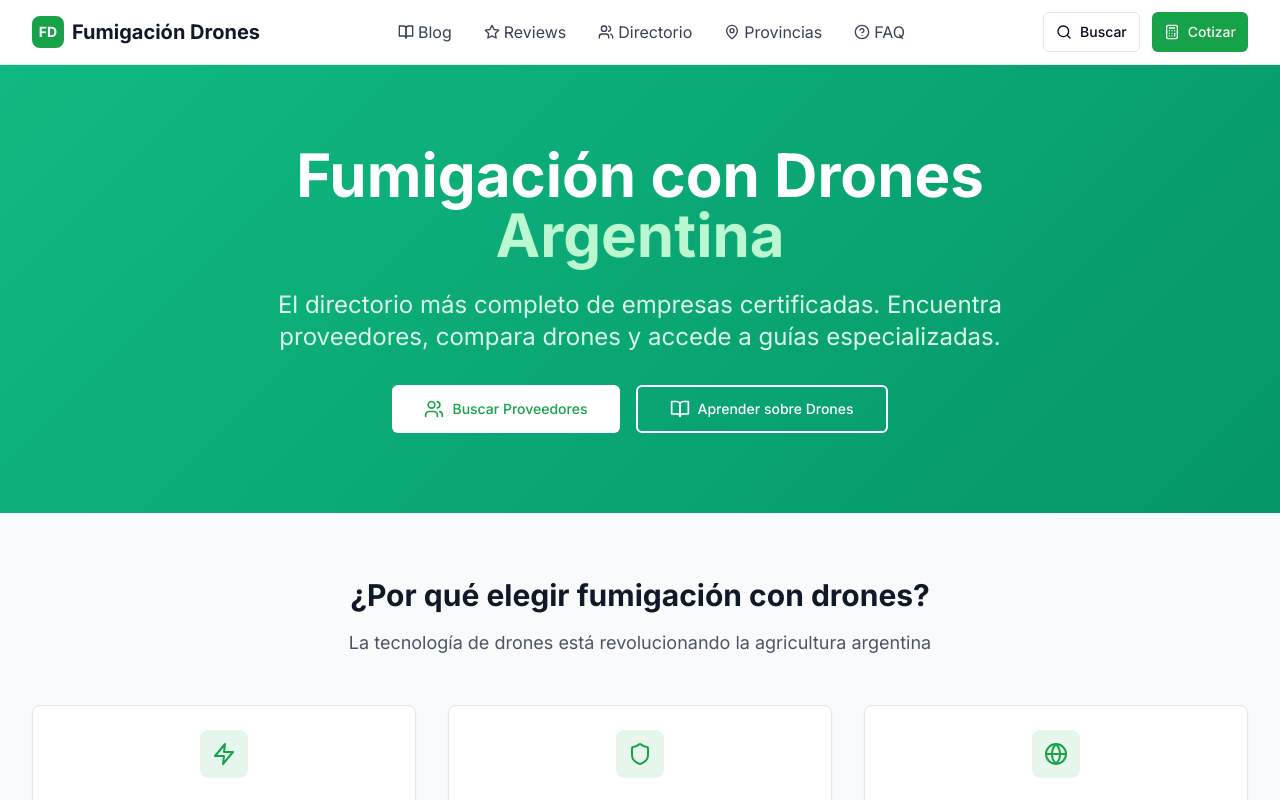
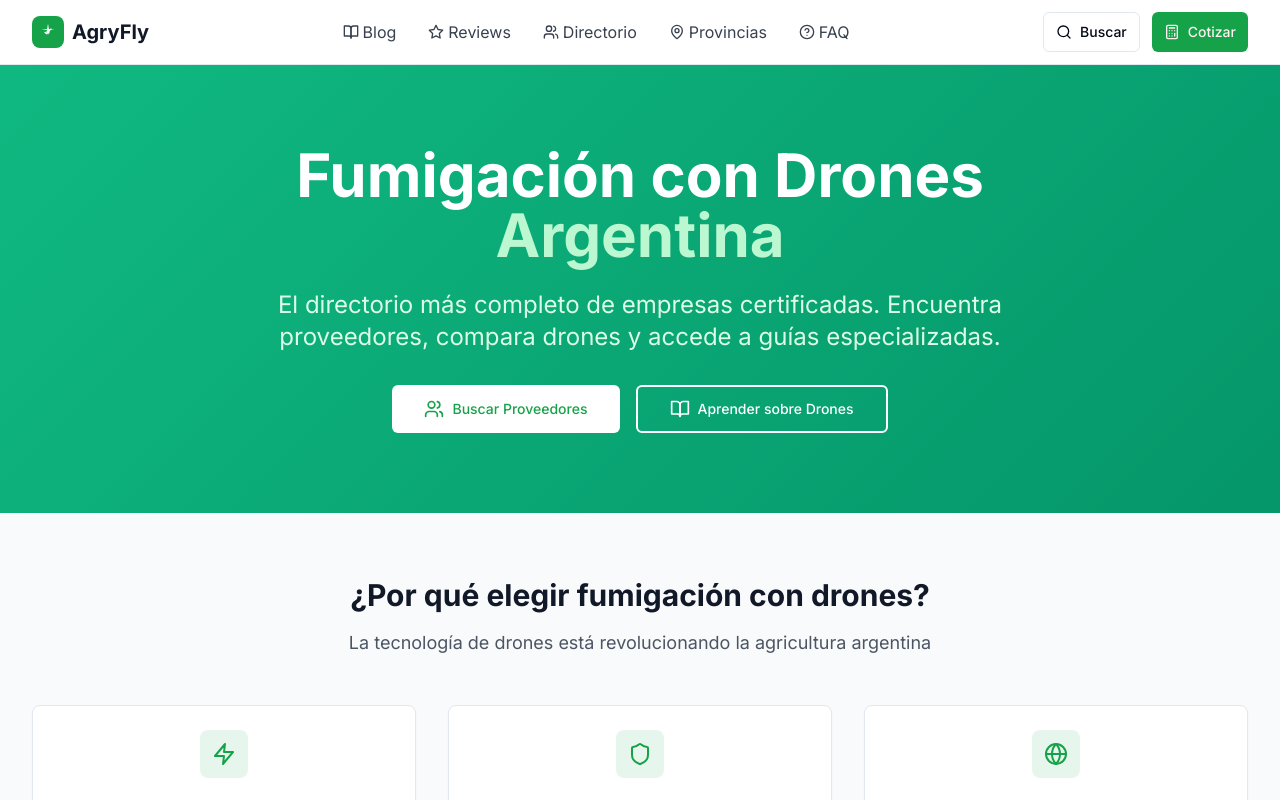
Before and after one commit to martingalmarino/drone-fumigaciones, a Next.js app: page / in a window 1280 px wide. Shown: the top 800 px of the page. Built offline with nearby package versions, Linux system fonts and the light colour scheme.

Commit message:
Cambiar marca a AgryFly en header y footer con nuevo logo profesional

```diff
--- a/components/Footer.tsx
+++ b/components/Footer.tsx
@@ -30,10 +30,14 @@ export default function Footer() {
           <div className="sm:col-span-2 lg:col-span-1">
             <div className="flex items-center mb-4">
               <div className="h-8 w-8 bg-primary rounded-lg flex items-center justify-center">
-                <span className="text-white font-bold text-sm">FD</span>
+                <svg className="h-5 w-5 text-white" viewBox="0 0 24 24" fill="currentColor">
+                  <path d="M12 2L13.09 8.26L20 9L13.09 9.74L12 16L10.91 9.74L4 9L10.91 8.26L12 2Z"/>
+                  <circle cx="12" cy="12" r="2" fill="currentColor"/>
+                  <path d="M8 12L10 14L16 8" stroke="currentColor" strokeWidth="1.5" fill="none"/>
+                </svg>
               </div>
               <span className="ml-2 text-lg sm:text-xl font-bold">
-                Fumigación Drones
+                AgryFly
               </span>
             </div>
             <p className="text-gray-300 text-sm sm:text-base mb-4 leading-relaxed">
--- a/components/Header.tsx
+++ b/components/Header.tsx
@@ -27,11 +27,15 @@ export default function Header() {
           <div className="flex-shrink-0">
             <Link href="/" className="flex items-center">
               <div className="h-8 w-8 bg-primary rounded-lg flex items-center justify-center">
-                <span className="text-white font-bold text-sm">FD</span>
+                <svg className="h-5 w-5 text-white" viewBox="0 0 24 24" fill="currentColor">
+                  <path d="M12 2L13.09 8.26L20 9L13.09 9.74L12 16L10.91 9.74L4 9L10.91 8.26L12 2Z"/>
+                  <circle cx="12" cy="12" r="2" fill="currentColor"/>
+                  <path d="M8 12L10 14L16 8" stroke="currentColor" strokeWidth="1.5" fill="none"/>
+                </svg>
               </div>
               <span className="ml-2 text-lg sm:text-xl font-bold text-gray-900">
-                <span className="hidden sm:inline">Fumigación Drones</span>
-                <span className="sm:hidden">FD</span>
+                <span className="hidden sm:inline">AgryFly</span>
+                <span className="sm:hidden">AF</span>
               </span>
             </Link>
           </div>
```
Also changed, not shown: public/favicon.svg.
